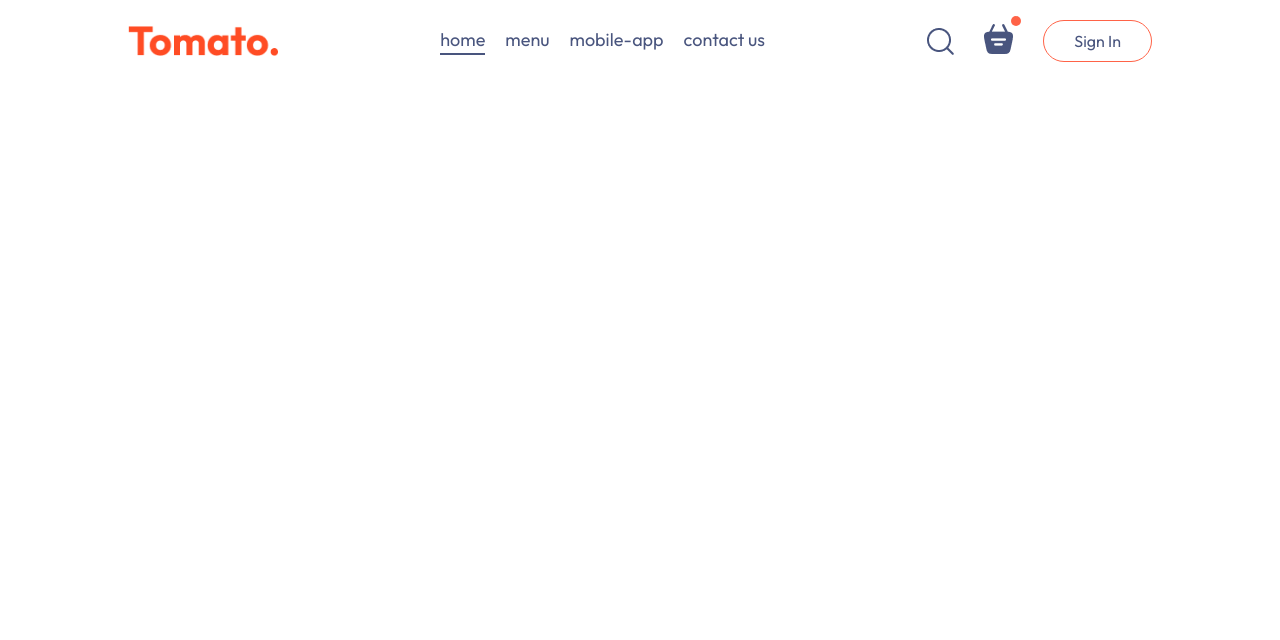
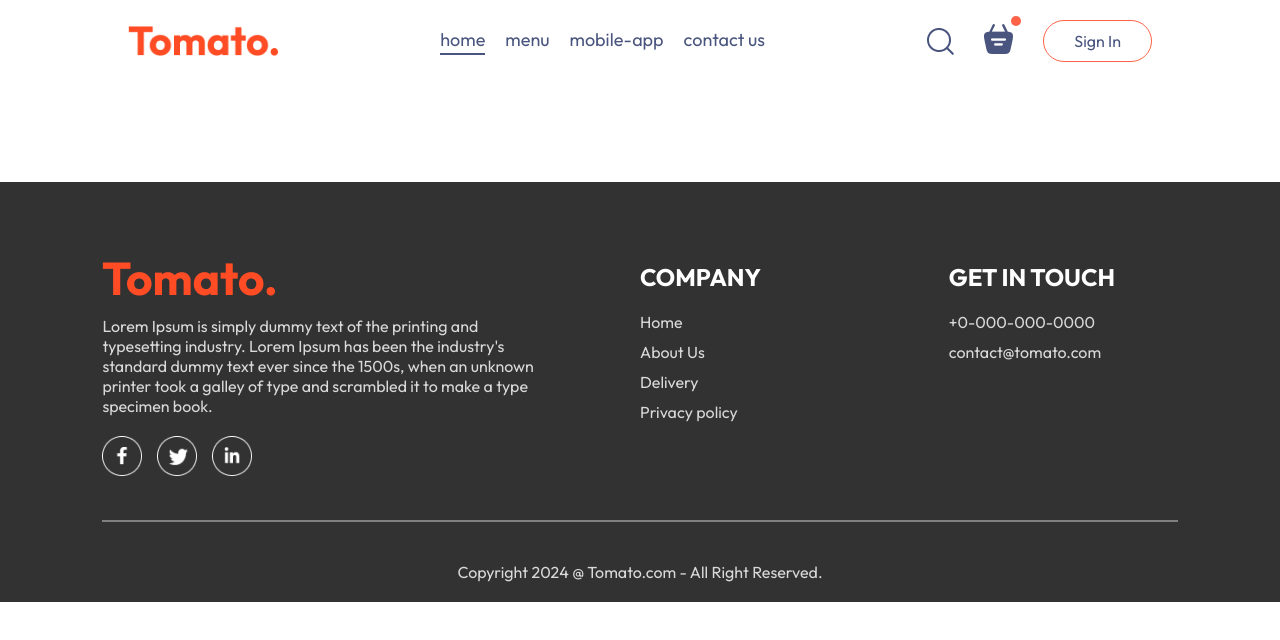
Before and after one commit to mayanksharma2000/Food-Delivery, a React (Vite) app in the folder Frontend/: page /order in a window 1280 px wide. Shown: the top 640 px of the page. Built offline with nearby package versions, Linux system fonts and the light colour scheme.

Commit message:
Frontend complete

```diff
--- a/Frontend/src/App.jsx
+++ b/Frontend/src/App.jsx
@@ -4,9 +4,11 @@
 import Home from './pages/Home/Home'
 import Cart from './pages/Cart/Cart'
 import PlaceOrder from './pages/PlaceOrder/PlaceOrder'
+import Footer from './components/Footer/Footer'
 
 const App = () => {
   return (
+    <>
     <div className='app'>
       <Navbar/>
       <Routes>
@@ -15,6 +17,9 @@
         < Route path= '/order' element={<PlaceOrder/>} />
       </Routes>
     </div>
+    <Footer/>
+    </>
+
   )
 }
 
--- /dev/null
+++ b/Frontend/src/components/AppDownload/AppDownload.css
@@ -0,0 +1,25 @@
+.app-download{
+    margin: auto auto;
+    margin-top: 100px;
+    font-size: max(3vw,20px);
+    text-align: center;
+    font-weight: 500;
+}
+
+.app-download-platforms{
+    display: flex;
+    justify-content: center;
+    gap: max(2vw, 10px);
+    margin-top: 40px;
+}
+
+.app-download-platforms img{
+    width: max(30vw,120px);
+    max-width: 180px;
+    transition: 0.5s;
+    cursor: pointer;
+}
+
+.app-download-platforms img:hover{
+    transform: scale(1.05);
+}
--- /dev/null
+++ b/Frontend/src/components/AppDownload/AppDownload.jsx
@@ -0,0 +1,17 @@
+import React from 'react'
+import './AppDownload.css'
+import { assets } from '../../assets/assets'
+
+const AppDownload = () => {
+  return (
+    <div className='app-download' id='app-download'>
+      <p>For Better Experience Download <br /> Tomato App</p>
+      <div className="app-download-platforms">
+        <img src={assets.play_store} alt="" />
+        <img src={assets.app_store} alt="" />
+      </div>
+    </div>
+  )
+}
+
+export default AppDownload
--- a/Frontend/src/components/FoodDisplay/FoodDisplay.jsx
+++ b/Frontend/src/components/FoodDisplay/FoodDisplay.jsx
@@ -12,7 +12,9 @@
       <h2>Top dishes near you</h2>
       <div className="food-display-list">
         {food_list.map((item, index)=>{
-          return <FoodItem key={index} id={item._id} name={item.name} description={item.description} price={item.price} image={item.image} />
+          if (category==="All" || category===item.category) {
+              return <FoodItem key={index} id={item._id} name={item.name} description={item.description} price={item.price} image={item.image} />
+          }
         })}
       </div>
     </div>
--- a/Frontend/src/components/FoodItem/FoodItem.css
+++ b/Frontend/src/components/FoodItem/FoodItem.css
@@ -6,3 +6,69 @@
     transition: 0.3s;
     animation: fadeIn 1s;
 }
+
+.food-item-image{
+    width: 100%;
+    border-radius: 15px 15px 0px 0px;
+}
+
+.food-item-info{
+    padding: 20px;
+}
+
+.food-item-name-rating{
+    display: flex;
+    justify-content: space-between;
+    align-items: center;
+    margin-bottom: 10px;
+}
+
+.food-item-name-rating p{
+    font-size: 20px;
+    font-weight: 500;
+}
+
+.food-item-name-rating img{
+    width: 70px;
+}
+
+.food-item-desc{
+    color: #676767;
+    font-size: 12px;
+}
+
+.food-item-price{
+    color: tomato;
+    font-size: 22px;
+    font-weight: 500;
+    margin: 10px 0px;
+}
+
+.food-item-img-container{
+    position: relative;
+}
+
+.food-item-img-container .add{
+    width: 35px;
+    position: absolute;
+    bottom: 15px;
+    right: 15px;
+    cursor: pointer;
+    border-radius:50% ;
+}
+
+.food-item-counter{
+    position: absolute;
+    bottom: 15px;
+    right: 15px;
+    display: flex;
+    align-items: center;
+    gap: 10px;
+    padding: 6px;
+    border-radius: 50px;
+    background-color: white;
+}
+
+.food-item-counter img{
+    width: 30px;
+}
--- a/Frontend/src/components/FoodItem/FoodItem.jsx
+++ b/Frontend/src/components/FoodItem/FoodItem.jsx
@@ -1,12 +1,24 @@
-import React from 'react'
+import React, {useContext} from 'react'
 import './FoodItem.css'
 import { assets } from '../../assets/assets'
+import { StoreContext } from '../../context/StoreContext'
 
 const FoodItem = ({id,name,price,description,image}) => {
+
+    const {cartItems,addToCart,removeFromCart} = useContext(StoreContext);
+
   return (
     <div className='food-item'>
         <div className="food-item-img-container">
             <img className='food-item-image' src={image} alt="" />
+            {!cartItems[id]
+                ?<img className='add' onClick={()=>addToCart(id)} src={assets.add_icon_white} alt=""/>
+                :<div className='food-item-counter'>
+                    <img onClick={()=>removeFromCart(id)} src={assets.remove_icon_red} alt="" />
+                    <p>{cartItems[id]}</p>
+                    <img onClick={()=>addToCart(id)} src={assets.add_icon_green} alt="" />
+                </div>
+            }
         </div>
       <div className="food-item-info">
         <div className="food-item-name-rating">
--- /dev/null
+++ b/Frontend/src/components/Footer/Footer.css
@@ -0,0 +1,49 @@
+.footer{
+    color: #d9d9d9;
+    background-color: #323232;
+    display: flex;
+    flex-direction: column;
+    align-items: center;
+    gap: 20px;
+    padding: 20px 8vw;
+    padding-top: 80px;
+    margin-top: 100px;
+}
+
+.footer-content{
+    width: 100%;
+    display: grid;
+    grid-template-columns: 2fr 1fr 1fr;
+    gap: 80px;
+}
+
+.footer-content-left , .footer-content-right, .footer-content-center{
+    display: flex;
+    flex-direction: column;
+    align-items: start;
+    gap: 20px;
+}
+
+.footer-content-left li , .footer-content-right li, .footer-content-center li{
+    list-style: none;
+    margin-bottom: 10px;
+    cursor: pointer;
+}
+
+.footer-content-right h2, .footer-content-center h2{
+    color: white;
+}
+
+.footer-social-icons img{
+    width: 40px;
+    margin-right: 15px;
+    cursor: pointer;
+}
+
+.footer hr{
+    width: 100%;
+    height: 2px;
+    margin: 20px 0;
+    background-color: grey;
+    border: none;
+}
--- /dev/null
+++ b/Frontend/src/components/Footer/Footer.jsx
@@ -0,0 +1,41 @@
+import React from 'react'
+import './Footer.css'
+import { assets } from '../../assets/assets'
+
+const Footer = () => {
+  return (
+    <div className='footer' id='footer'>
+      <div className="footer-content">
+        <div className="footer-content-left">
+            <img src={assets.logo} alt="" />
+            <p>Lorem Ipsum is simply dummy text of the printing and typesetting industry. Lorem Ipsum has been the industry's standard dummy text ever since the 1500s, when an unknown printer took a galley of type and scrambled it to make a type specimen book.</p>
+            <div className="footer-social-icons">
+                <img src={assets.facebook_icon} alt="" />
+                <img src={assets.twitter_icon} alt="" />
+                <img src={assets.linkedin_icon} alt="" />
+            </div>
+        </div>
+        <div className="footer-content-center">
+            <h2>COMPANY</h2>
+            <ul>
+                <li>Home</li>
+                <li>About Us</li>
+                <li>Delivery</li>
+                <li>Privacy policy</li>
+            </ul>
+        </div>
+        <div className="footer-content-right">
+            <h2>GET IN TOUCH</h2>
+            <ul>
+                <li>+0-000-000-0000</li>
+                <li>contact@tomato.com</li>
+            </ul>
+        </div>
+      </div>
+      <hr/>
+      <p className="footer-copyright">Copyright 2024 @ Tomato.com - All Right Reserved.</p>
+    </div>
+  )
+}
+
+export default Footer
--- a/Frontend/src/context/StoreContext.jsx
+++ b/Frontend/src/context/StoreContext.jsx
@@ -1,14 +1,35 @@
-import { createContext } from "react";
+import { createContext, useEffect, useState } from "react";
 import { food_list } from "../assets/assets";
 
 export const StoreContext = createContext(null)
 
 const StoreContextProvider = (props) => {
 
+    const [cartItems,setCartItems] = useState({});
 
+    const addToCart = (itemId) => {
+        if (!cartItems[itemId]) {
+            setCartItems((prev)=>({...prev,[itemId]:1}))
+        }
+        else{
+            setCartItems((prev)=>({...prev,[itemId]:prev[itemId]+1}))
+        }
+    }
+
+    const removeFromCart = (itemId) => {
+        setCartItems((prev)=>({...prev,[itemId]:prev[itemId]-1}))
+    }
+
+    useEffect(()=>{
+        console.log(cartItems);
+    },[cartItems])
 
     const contextValue = {
-        food_list
+        food_list,
+        cartItems,
+        setCartItems,
+        addToCart,
+        removeFromCart
     }
 
     return (
--- a/Frontend/src/pages/Home/Home.jsx
+++ b/Frontend/src/pages/Home/Home.jsx
@@ -3,6 +3,7 @@
 import Header from '../../components/Header/Header'
 import ExploreMenu from '../../components/ExploreMenu/ExploreMenu'
 import FoodDisplay from '../../components/FoodDisplay/FoodDisplay'
+import AppDownload from '../../components/AppDownload/AppDownload'
 
 const Home = () => {
 
@@ -13,6 +14,7 @@
       <Header/>
       <ExploreMenu category={category} setCategory={setCategory}/>
       <FoodDisplay category={category}/>
+      <AppDownload/>
     </div>
   )
 }
```
